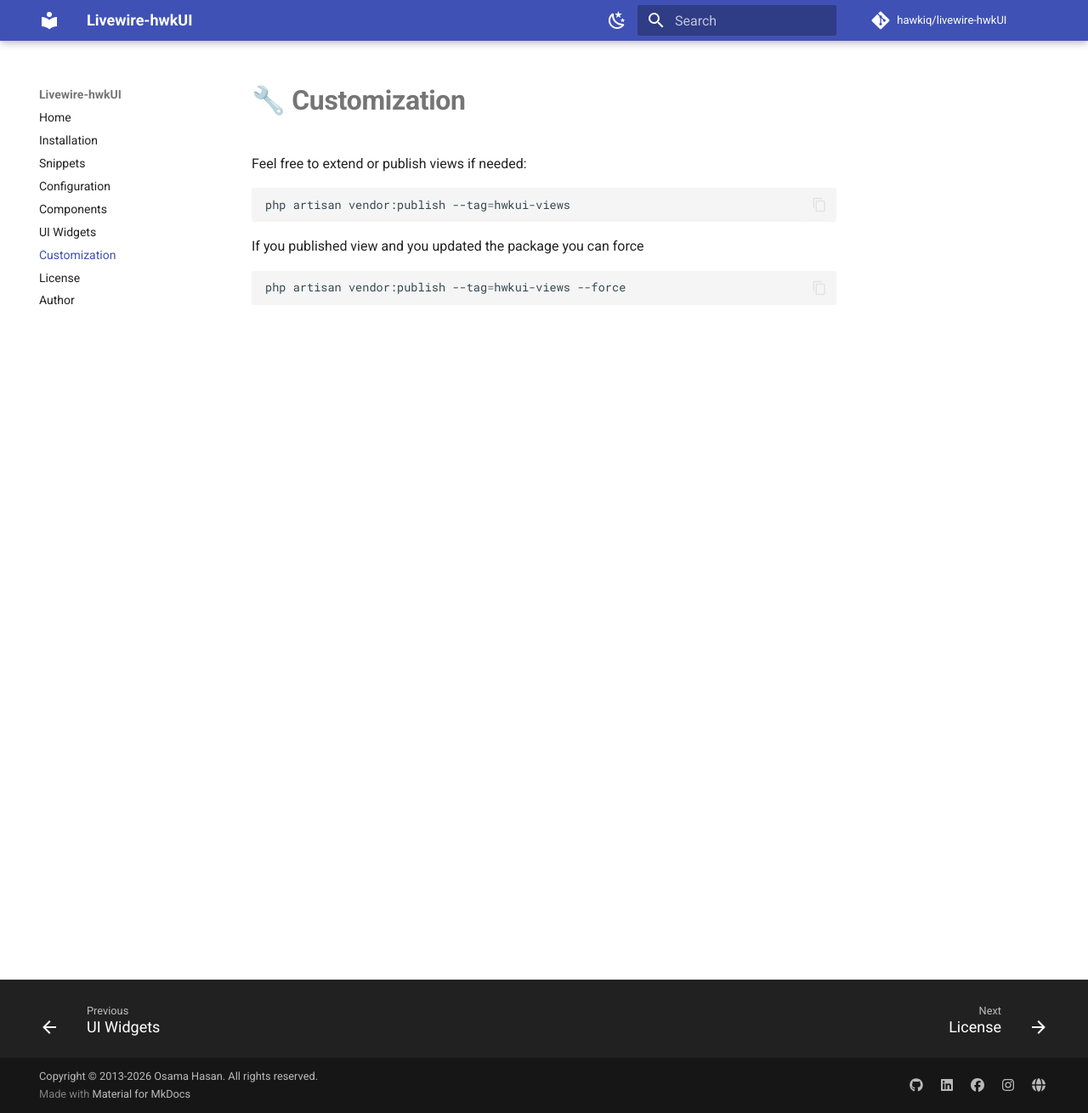
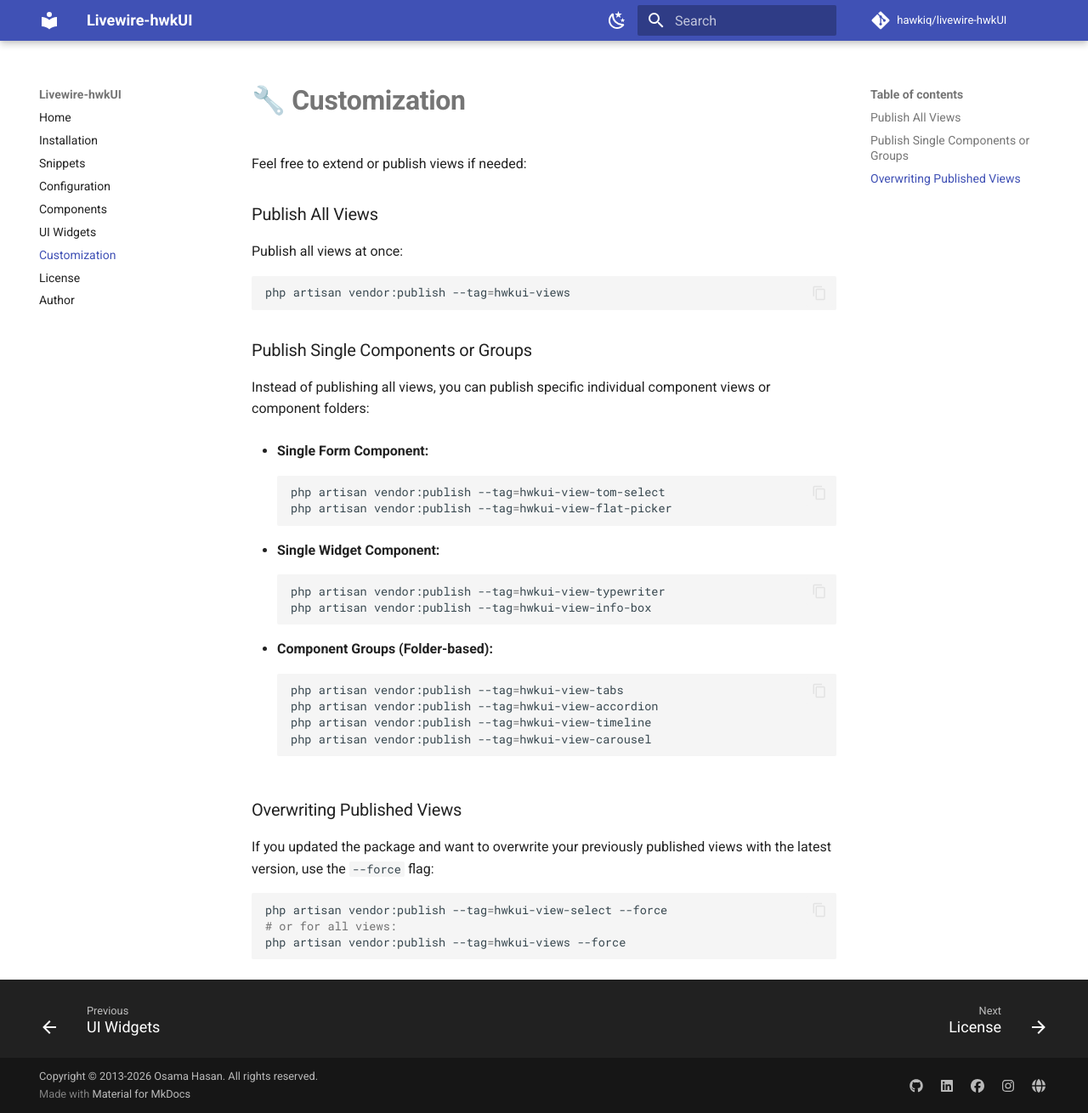
Before and after one commit to hawkiq/livewire-hwkUI, an MkDocs documentation site: the page built from docs/customization.md, in a window 1280 px wide and 1310 px high. Shown: the whole window at 85% size. Built offline with MkDocs 1.6.1 and Material for MkDocs 9.7.7, drawn with Linux system fonts in a browser that asks for light colours; comment, search, counter and statistics services are not loaded.

Commit message:
feat: enhance view publishing options for form and widget components

````diff
--- a/docs/customization.md
+++ b/docs/customization.md
@@ -2,12 +2,52 @@
 
 Feel free to extend or publish views if needed:
 
+### Publish All Views
+Publish all views at once:
+
 ```bash
 php artisan vendor:publish --tag=hwkui-views
+
 ```
 
-If you published view and you updated the package you can force
+### Publish Single Components or Groups
+
+Instead of publishing all views, you can publish specific individual component views or component folders:
+
+* **Single Form Component:**
+```bash
+php artisan vendor:publish --tag=hwkui-view-tom-select
+php artisan vendor:publish --tag=hwkui-view-flat-picker
+
+```
+
+
+* **Single Widget Component:**
+```bash
+php artisan vendor:publish --tag=hwkui-view-typewriter
+php artisan vendor:publish --tag=hwkui-view-info-box
+
+```
+
+
+* **Component Groups (Folder-based):**
+```bash
+php artisan vendor:publish --tag=hwkui-view-tabs
+php artisan vendor:publish --tag=hwkui-view-accordion
+php artisan vendor:publish --tag=hwkui-view-timeline
+php artisan vendor:publish --tag=hwkui-view-carousel
+
+```
+
+
+
+### Overwriting Published Views
+
+If you updated the package and want to overwrite your previously published views with the latest version, use the `--force` flag:
 
 ```bash
+php artisan vendor:publish --tag=hwkui-view-select --force
+# or for all views:
 php artisan vendor:publish --tag=hwkui-views --force
+
 ```
````
Also changed, not shown: 1 other file.
